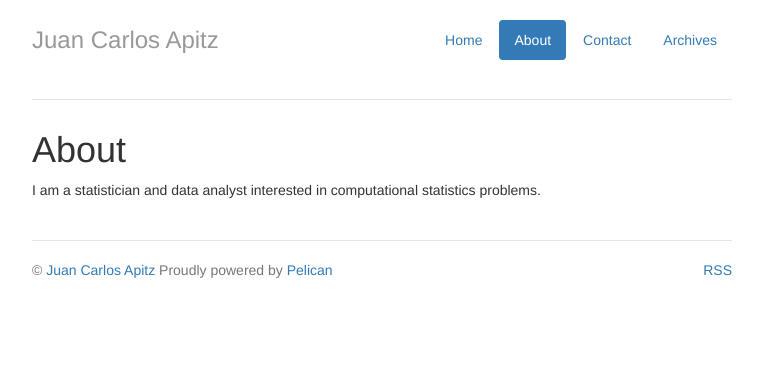
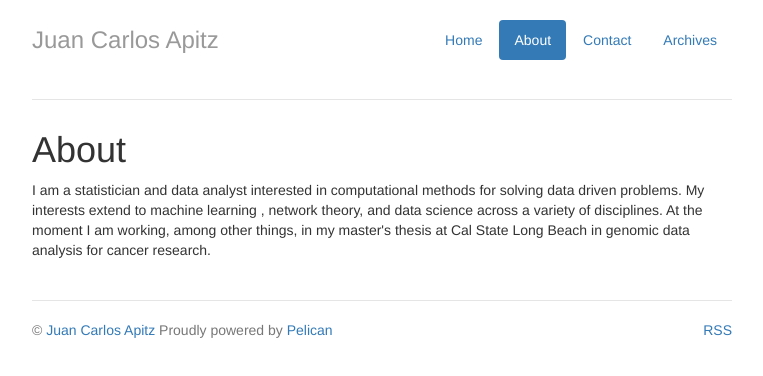
Before and after one commit to jcapitz/jcapitz.github.io, a plain HTML site: page pages/about.html in a window 1280 px wide. Shown: the whole page, without its empty margins (258-1021 px from the left). Drawn offline with nearby package versions, Linux system fonts and the light colour scheme.

Commit message:
about update

```diff
--- a/pages/about.html
+++ b/pages/about.html
@@ -23,7 +23,7 @@
     <h1>About</h1>
 
 
-    <p>I am a statistician and data analyst interested in computational statistics problems.</p>
+    <p>I am a statistician and data analyst interested in computational methods for solving data driven problems. My interests extend to machine learning , network theory, and data science across a variety of disciplines. At the moment I am working, among other things, in my master's thesis at Cal State Long Beach in genomic data analysis for cancer research.</p>
             <footer id="contentinfo" class="footer">
                     <nav class="pull-right bottom-nav">
                         <a href="/None">RSS</a>
```
